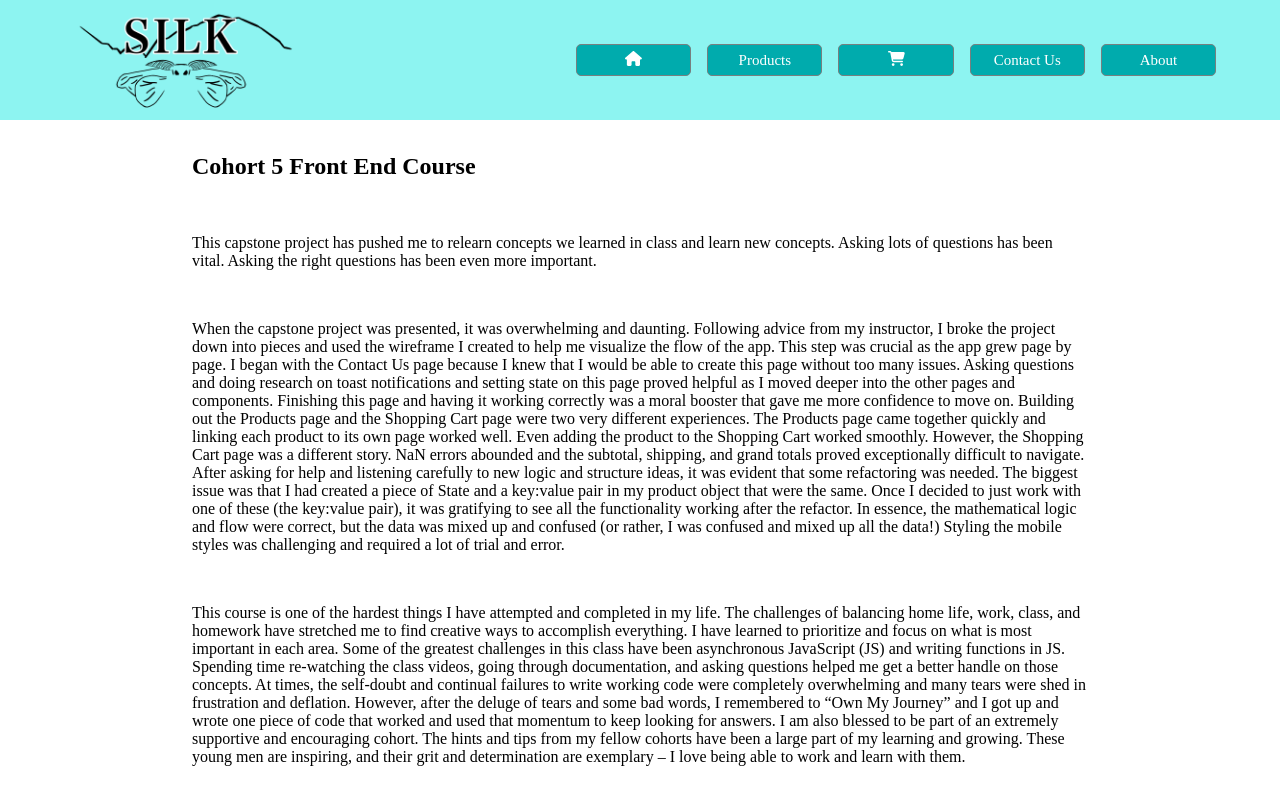
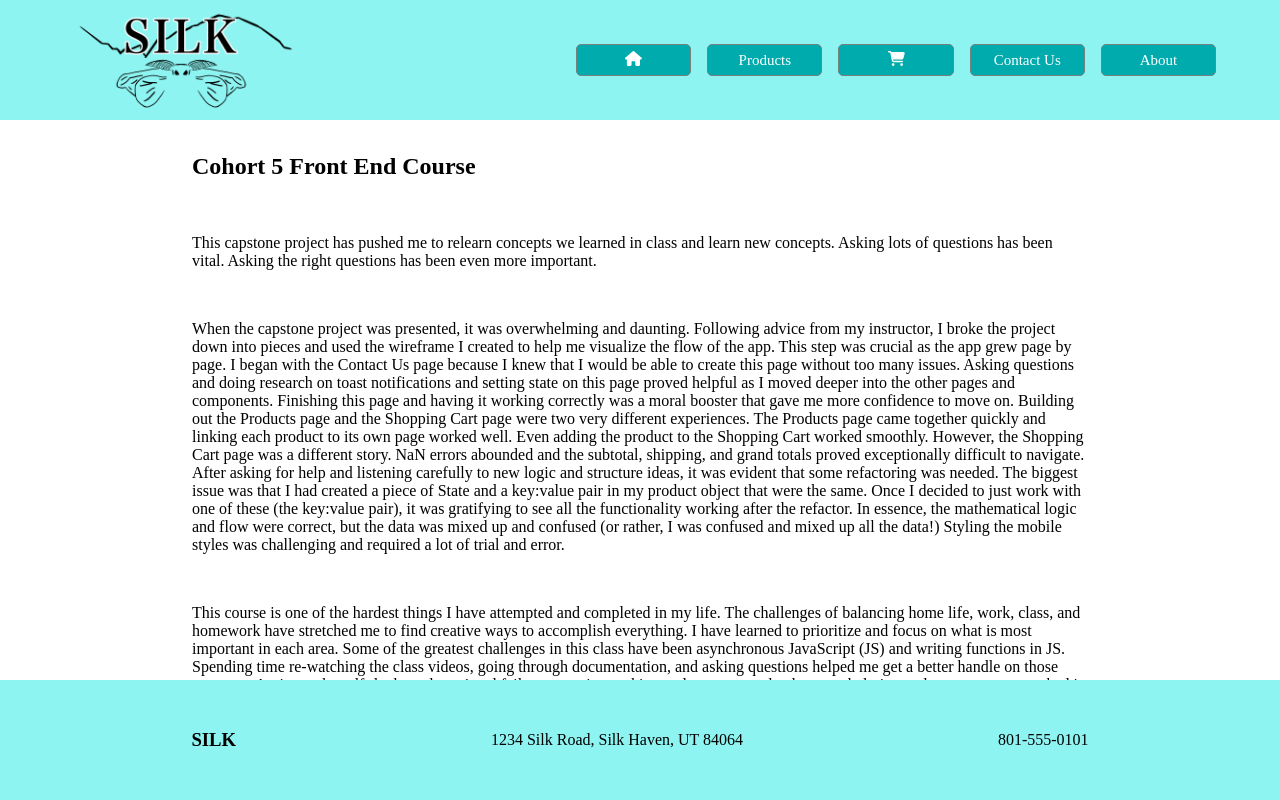
Before and after one commit to sue-dp/fe-capstone, a React (Create React App) app: page /about in a window 1280 px wide. Shown: the top 800 px of the page. Built offline with nearby package versions, Linux system fonts and the light colour scheme; no server answers; a web font is replaced by a local one.

Commit message:
fixed footer on About page

```diff
--- a/src/styles/about.scss
+++ b/src/styles/about.scss
@@ -1,7 +1,7 @@
 .about-cont {
   font-family: "Playfair";
-  height: 100vh;
+  height: 100%;
   margin: 15vh 15vw 0 15vw;
   padding-top: 1%;
-  padding-bottom: 15vh;
+  padding-bottom: 120px;
 }
--- a/src/styles/footer.scss
+++ b/src/styles/footer.scss
@@ -8,5 +8,5 @@
   width: 90vw;
   background-color: $aqua;
   bottom: 0;
-  position: absolute;
+  position: fixed;
 }
```
